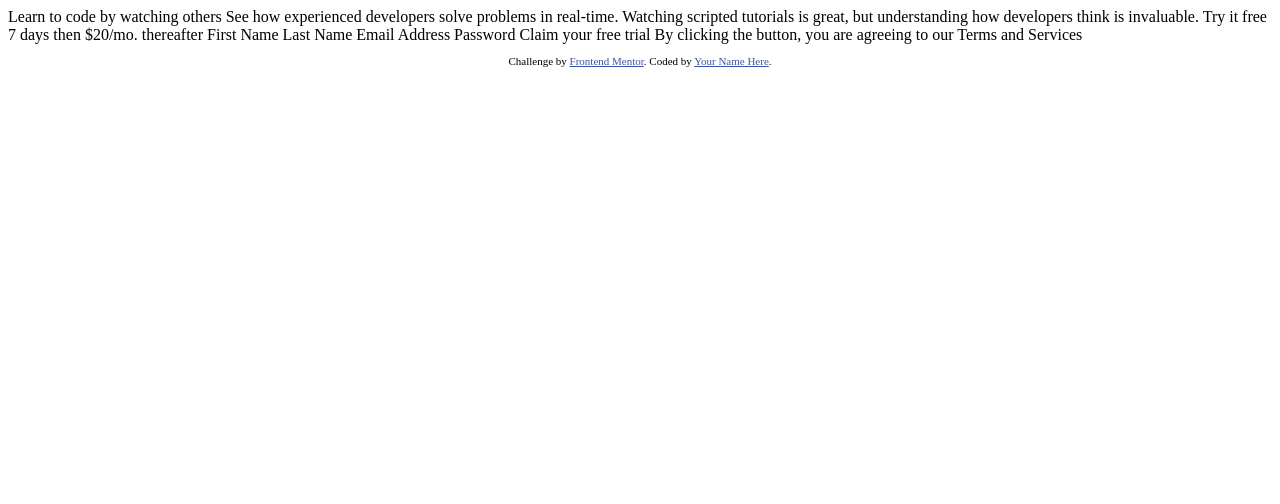
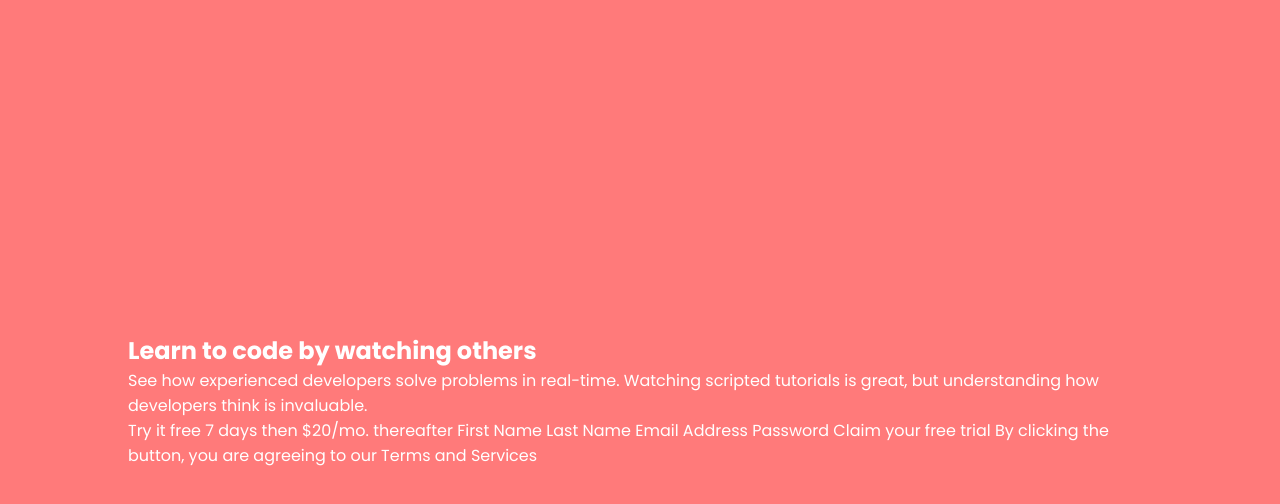
Before and after one commit to femRepos/intro-fm2, a plain HTML site: page index.html in a window 1280 px wide. Drawn offline with Linux system fonts and the light colour scheme.

Commit message:
Set up raw html files and basic styles

```diff
--- a/index.html
+++ b/index.html
@@ -6,21 +6,31 @@
 
   <link rel="icon" type="image/png" sizes="32x32" href="./images/favicon-32x32.png">
 
+  <!-- external fonts -->
+  <link rel="preconnect" href="https://fonts.googleapis.com">
+  <link rel="preconnect" href="https://fonts.gstatic.com" crossorigin>
+  <link href="https://fonts.googleapis.com/css2?family=Poppins:wght@400;500;600;700&display=swap" rel="stylesheet">
+
+  <!-- local stylesheet -->
+  <link rel="stylesheet" href="./style.css">
+
+  <!-- script -->
+  <script src="./script.js" defer></script>
+
   <title>Frontend Mentor | Intro component with sign up form</title>
-
-  <!-- Feel free to remove these styles or customise in your own stylesheet 👍 -->
-  <style>
-    .attribution { font-size: 11px; text-align: center; }
-    .attribution a { color: hsl(228, 45%, 44%); }
-  </style>
 </head>
 <body>
+  <main>
+    <section class="hero">
+      <h1>Learn to code by watching others</h1>
 
-  Learn to code by watching others
-
+      <p>
         See how experienced developers solve problems in real-time. Watching scripted tutorials is great,
         but understanding how developers think is invaluable.
+      </p>
+    </section>
 
+    <form action="" method="post">
       Try it free 7 days then $20/mo. thereafter
 
       First Name
@@ -31,12 +41,7 @@
       Claim your free trial
 
       By clicking the button, you are agreeing to our Terms and Services
-
-  <footer>
-    <p class="attribution">
-      Challenge by <a href="https://www.frontendmentor.io?ref=challenge" target="_blank">Frontend Mentor</a>.
-      Coded by <a href="#">Your Name Here</a>.
-    </p>
-  </footer>
+    </form>
+  </main>
 </body>
 </html>
--- /dev/null
+++ b/style.css
@@ -0,0 +1,36 @@
+/* global */
+* {
+    margin: 0;
+    padding: 0;
+    box-sizing: border-box;
+}
+
+:root {
+    /* primary colors */
+    --red: hsl(0, 100%, 74%);
+    --green: hsl(154, 59%, 51%);
+
+    /* accent colors */
+    --blue: hsl(248, 32%, 49%);
+
+    /* neutral colors */
+    --dark-blue: hsl(249, 10%, 26%);
+    --grayish-blue: hsl(246, 25%, 77%);
+
+    font-size: 16px;
+}
+
+body {
+    font-family: 'Poppins', sans-serif;
+    background-color: var(--red);
+    color:hsl(0, 100%, 100%);
+    min-height: 100vh;
+    display: flex;
+    justify-content: center;
+    align-items: center;
+}
+
+/* main */
+main {
+    max-width: 80%;
+}
```
Also changed, not shown: script.js (added). Lines whose indentation alone changed are shown as unchanged.
